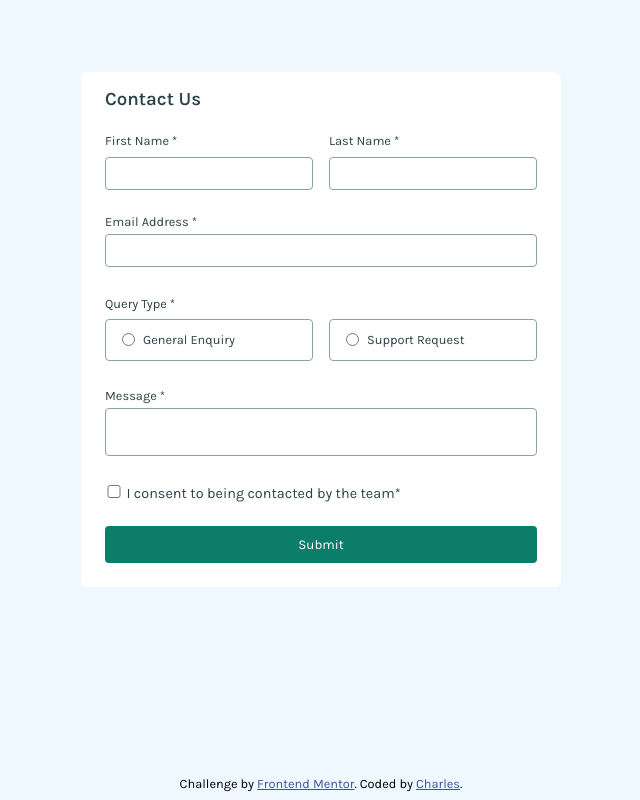
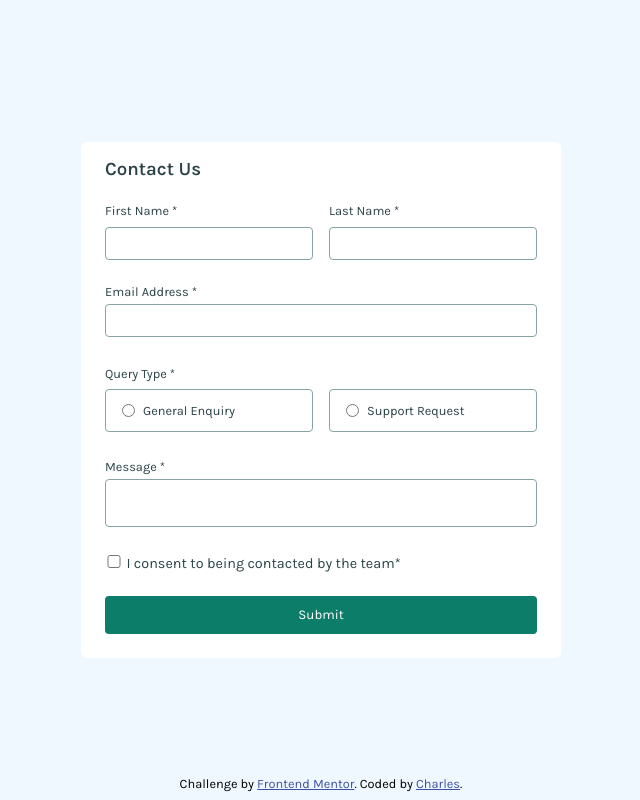
Before and after one commit to Ghost-Writer-2/Contact-Form, a plain HTML site: page index.html in a window 1280 px wide. Shown: the whole page, without its empty margins (319-959 px from the left). Drawn offline with Linux system fonts and the light colour scheme.

Commit message:
Boom Got the div properly centered

```diff
--- a/style.css
+++ b/style.css
@@ -13,12 +13,11 @@
 body {
   background-color: aliceblue;
   display: flex;
-  margin-top: 4.5rem;
   flex-direction: column;
-  /* justify-content: center; */
+  justify-content: center;
   align-items: center;
   max-width: 100vw;
-  max-height: 100vh;
+  min-height: 100vh;
 }
 
 main {
```
